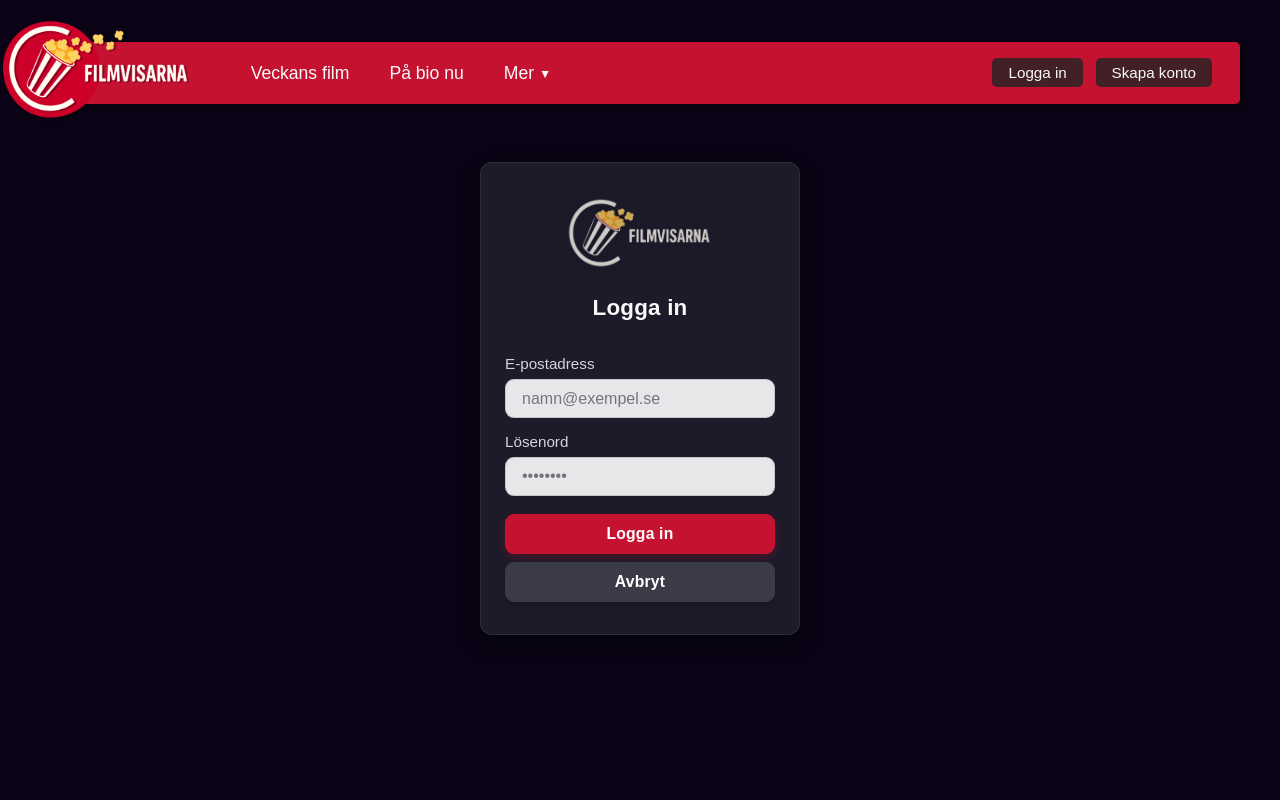
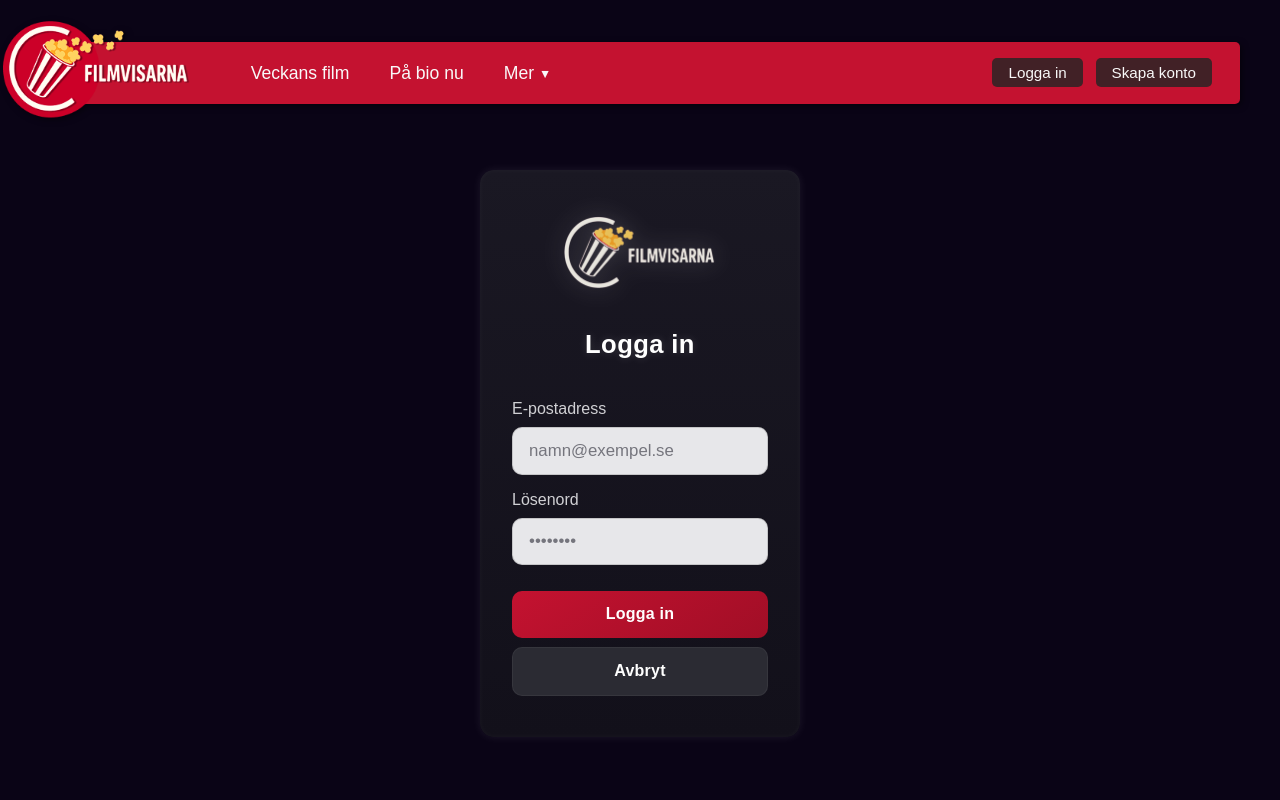
Before and after one commit to williamwestergard/Filmvisarna-frontend-group-project, a React (Vite) app in the folder frontend/: page /login in a window 1280 px wide. Shown: the top 800 px of the page. Built offline with nearby package versions, Linux system fonts and the light colour scheme.

Commit message:
refine login form layout and contrast styling

```diff
--- a/frontend/src/components/LoginForm/LoginForm.css
+++ b/frontend/src/components/LoginForm/LoginForm.css
@@ -1,21 +1,20 @@
 .login-form {
-  /* Layout & card */
   width: 100%;
-  max-width: 440px;
-  margin: 7vh auto;
-  padding: 2rem 1.5rem;
-  background: #1b1b2a;
+  max-width: 520px;
+  margin: 8vh auto;
+  padding: 2.6rem 2rem;
+  background: linear-gradient(180deg, #1a1823 0%, #12101a 100%);
   color: #f9f9f9;
-  border-radius: 12px;
-  box-shadow: 0 8px 26px rgba(0, 0, 0, 0.45);
-  border: 1px solid rgba(255, 255, 255, 0.08);
+  border-radius: 14px;
+  box-shadow:
+    0 0 10px rgba(255, 255, 255, 0.08),
+    inset 0 0 6px rgba(255, 255, 255, 0.04);
 
-  /* Layout - form  */
+  /* Layout - form */
   display: flex;
   flex-direction: column;
   align-items: center;
-  gap: 0.9rem;
-
+  gap: 1rem;
   box-sizing: border-box;
 }
 
@@ -30,53 +29,55 @@
 
 /* Logo */
 .login-logo-inside {
-  width: clamp(120px, 30vw, 150px);
+  width: clamp(130px, 32vw, 160px);
   height: auto;
-  opacity: 0.78;
-  margin-bottom: 0.3rem;
-  filter: drop-shadow(0 2px 6px rgba(0, 0, 0, 0.35));
+  opacity: 0.9;
+  margin-bottom: 1rem;
+  filter: drop-shadow(0 0 12px rgba(255, 255, 255, 0.25));
 }
 
 /* Header */
 .login-title {
-  margin: 0.3rem 0 1.2rem;
-  font-size: clamp(1.2rem, 2.2vw, 1.4rem);
+  margin: 0.3rem 0 1.6rem;
+  font-size: clamp(1.3rem, 2.2vw, 1.6rem);
   font-weight: 800;
   text-align: center;
-  letter-spacing: 0.2px;
+  letter-spacing: 0.4px;
+  color: #ffffff;
+  text-shadow: 0 0 10px rgba(255, 255, 255, 0.15);
 }
 
 /* Fields (label + input) */
 .login-field {
   width: 100%;
   display: grid;
-  gap: 0.45rem;
+  gap: 0.55rem;
   text-align: left;
 }
 
 .login-field label {
-  font-size: 0.95rem;
-  color: #e8e8ef;
+  font-size: 1rem;
+  color: #e5e5e8;
   opacity: 0.9;
 }
 
 .login-form input {
   display: block;
   width: 100%;
-  padding: 0.6rem 1rem;
-  border-radius: 9px;
+  padding: 0.8rem 1rem;
+  border-radius: 10px;
   background: #e7e7ea;
   color: #1b1b2a;
   border: 1px solid rgba(0, 0, 0, 0.15);
-  font-size: 1rem;
+  font-size: 1.05rem;
   outline: none;
-  transition: box-shadow 0.15s ease, border-color 0.15s ease,
-    background 0.15s ease;
+  transition: box-shadow 0.15s ease, border-color 0.15s ease, background 0.15s ease;
 }
 
 .login-form input::placeholder {
   color: #75757d;
 }
+
 .login-form input:focus {
   border-color: #c41230;
   box-shadow: 0 0 0 3px rgba(196, 18, 48, 0.18);
@@ -87,49 +88,50 @@
 .login-actions {
   width: 100%;
   display: grid;
-  gap: 0.5rem;
-  margin-top: 0.2rem;
+  gap: 0.6rem;
+  margin-top: 0.6rem;
 }
 
 .login-button,
 .cancel-button {
   width: 100%;
-  padding: 0.7rem 1rem;
-  font-size: 0.98rem;
+  padding: 0.9rem 1rem;
+  font-size: 1rem;
   font-weight: 800;
-  border-radius: 9px;
+  border-radius: 10px;
   border: none;
   cursor: pointer;
-  letter-spacing: 0.2px;
-  transition: transform 0.06s ease, filter 0.18s ease, background 0.18s ease;
+  letter-spacing: 0.25px;
+  transition: transform 0.06s ease, filter 0.18s ease, background 0.18s ease, box-shadow 0.2s ease;
 }
 
 .login-button {
-  background: var(--red-primary, #c41230);
+  background: linear-gradient(145deg, #c41230, #a10e26);
   color: #fff;
-  box-shadow: 0 4px 12px rgba(196, 18, 48, 0.28);
 }
 
 .login-button:hover {
   filter: brightness(1.06);
 }
+
 .login-button:active,
 .cancel-button:active {
   transform: translateY(1px);
 }
 
 .cancel-button {
-  background: #3b3b48;
+  background: #2b2b33;
   color: #fff;
-  box-shadow: 0 4px 12px rgba(0, 0, 0, 0.22);
+  border: 1px solid rgba(255, 255, 255, 0.05);
 }
 .cancel-button:hover {
-  background: #49495a;
+  background: #35353e;
 }
 
 .login-error-message {
   font-size: 0.9rem;
   color: rgb(240, 99, 99);
+  text-shadow: 0 0 6px rgba(255, 60, 60, 0.2);
   position: relative;
   margin: 0;
   padding: 0;
@@ -140,11 +142,12 @@
 
 @media (max-width: 600px) {
   .login-form {
-    max-width: 92%;
-    padding: 1.6rem 1.2rem;
+    max-width: 94%;
+    padding: 1.8rem 1.2rem;
     border-radius: 10px;
   }
+
   .login-logo-inside {
-    width: clamp(110px, 38vw, 135px);
+    width: clamp(115px, 38vw, 140px);
   }
 }
```
